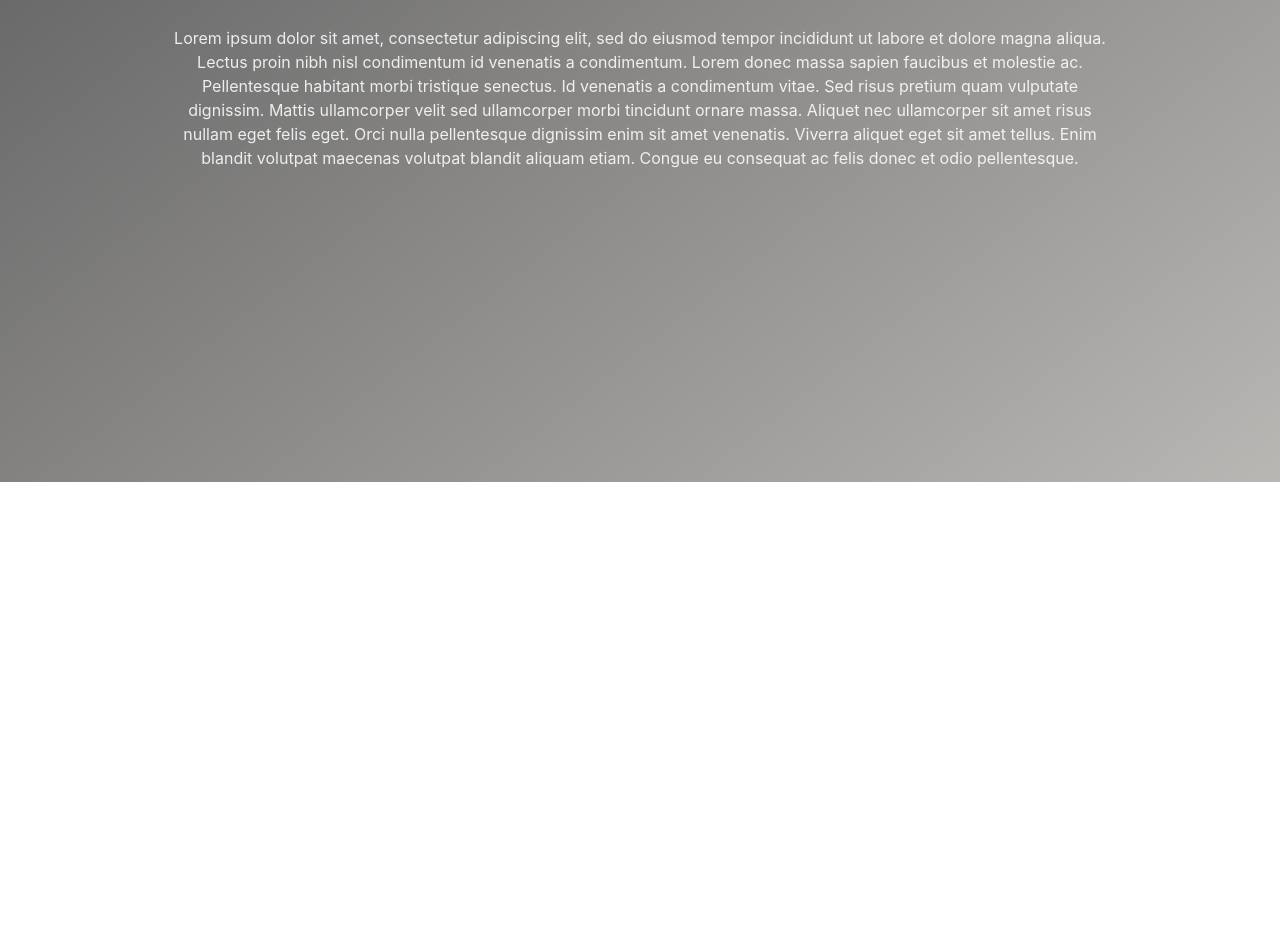
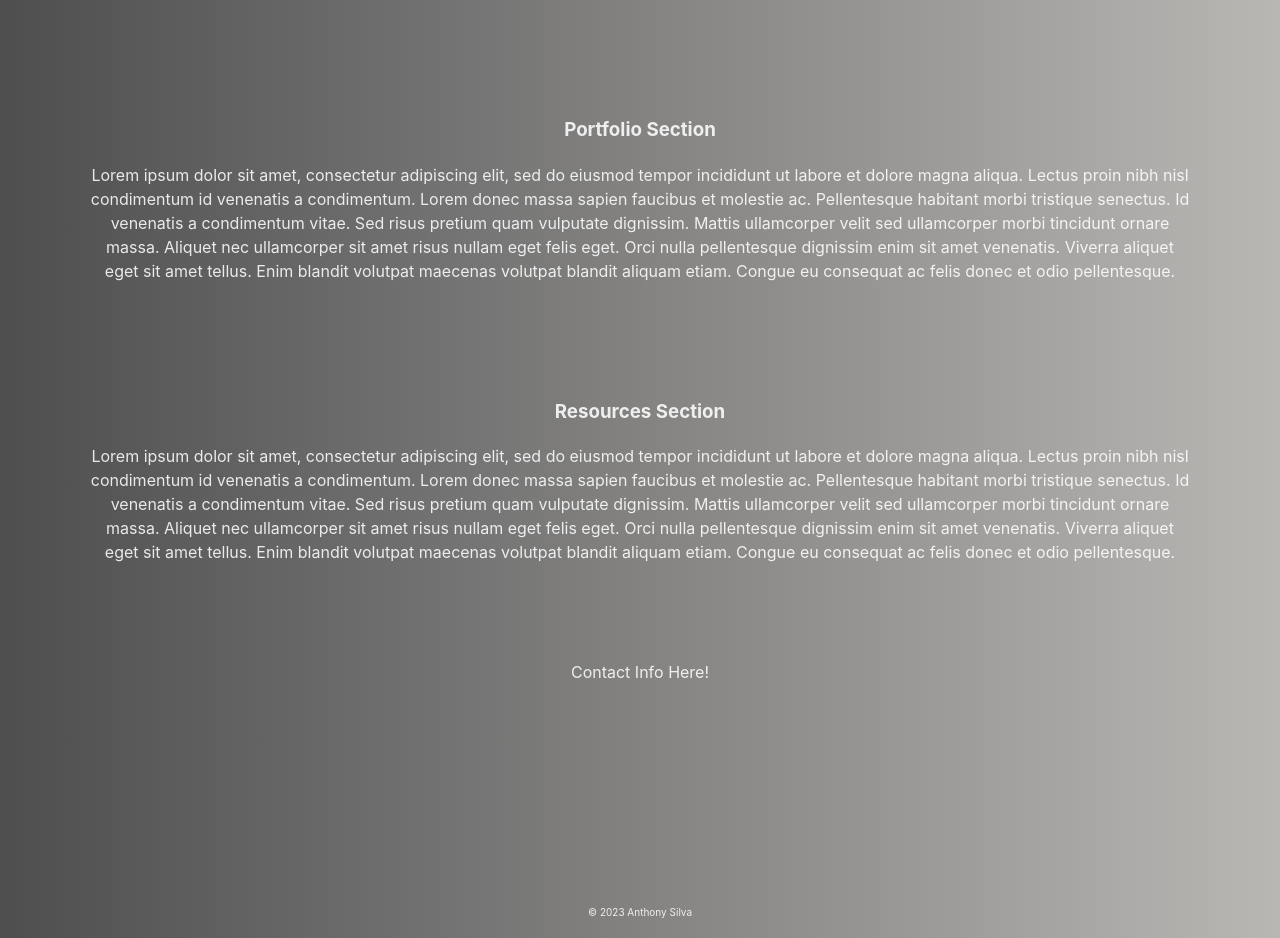
Before and after one commit to SilvaMedal/personal-website, a React (Vite) app: page / in a window 1280 px wide. Shown: the part 534-1472 px from the top of the page. Before the commit the page ends 1016 px from the top, so only its background shows below. Built offline with nearby package versions, Linux system fonts and the light colour scheme.

Commit message:
Edit design and page layout

```diff
--- a/src/App.css
+++ b/src/App.css
@@ -5,7 +5,7 @@
 #root {
   max-width: 100%;
   margin: 0 auto;
-  padding: 10rem;
+  padding: 5rem;
   text-align: center;
 }
 
@@ -14,8 +14,8 @@
   flex-direction: column; /* Arrange children in a column */
   align-items: center; /* Center horizontally */
   justify-content: center; /* Center vertically */
-  height: calc(100vh - 120px); /* Subtract navbar height */
-}
+  width: auto;
+  }
 
   .header {
     /* Define the base flex container styles */
@@ -29,8 +29,20 @@
     font-size: 4rem;
   }
 
+  .footer {
+    font-size: x-small;
+  }
+
+  .section {
+    padding-top: 80px;
+  }
+
   /* Define styles for screens smaller than medium-sized */
   @media (max-width: 768px) {
+    #root {
+      padding: 3rem;
+    }
+
     .header {
       flex-direction: column !important;
       gap: 0;
@@ -40,7 +52,9 @@
     }
     span {
       margin-top: 0.1rem;
-    }
+      line-height: 100%;
+      padding-inline: 5%;
+     }
 
   }
 
--- a/src/App.tsx
+++ b/src/App.tsx
@@ -12,6 +12,7 @@ function App() {
           <span className="revealing-text delay-2">Medal</span>
           <span className="revealing-text delay-3">Productions</span>
         </h1>
+        <section id="about" className="section">
           <h3 className="revealing-text delay-4">About Me:</h3>
           <p className="revealing-text delay-4">
             Lorem ipsum dolor sit amet, consectetur adipiscing elit, sed do
@@ -20,13 +21,50 @@ function App() {
             massa sapien faucibus et molestie ac. Pellentesque habitant morbi
             tristique senectus. Id venenatis a condimentum vitae. Sed risus
             pretium quam vulputate dignissim. Mattis ullamcorper velit sed
-          ullamcorper morbi tincidunt ornare massa. Aliquet nec ullamcorper sit
-          amet risus nullam eget felis eget. Orci nulla pellentesque dignissim
-          enim sit amet venenatis. Viverra aliquet eget sit amet tellus. Enim
-          blandit volutpat maecenas volutpat blandit aliquam etiam. Congue eu
-          consequat ac felis donec et odio pellentesque.{" "}
+            ullamcorper morbi tincidunt ornare massa. Aliquet nec ullamcorper
+            sit amet risus nullam eget felis eget. Orci nulla pellentesque
+            dignissim enim sit amet venenatis. Viverra aliquet eget sit amet
+            tellus. Enim blandit volutpat maecenas volutpat blandit aliquam
+            etiam. Congue eu consequat ac felis donec et odio pellentesque.{" "}
           </p>
+        </section>
+        <section id="portfolio" className="section">
+          <h3 className="revealing-text delay-4">Portfolio Section</h3>
+          <p className="revealing-text delay-4">
+            Lorem ipsum dolor sit amet, consectetur adipiscing elit, sed do
+            eiusmod tempor incididunt ut labore et dolore magna aliqua. Lectus
+            proin nibh nisl condimentum id venenatis a condimentum. Lorem donec
+            massa sapien faucibus et molestie ac. Pellentesque habitant morbi
+            tristique senectus. Id venenatis a condimentum vitae. Sed risus
+            pretium quam vulputate dignissim. Mattis ullamcorper velit sed
+            ullamcorper morbi tincidunt ornare massa. Aliquet nec ullamcorper
+            sit amet risus nullam eget felis eget. Orci nulla pellentesque
+            dignissim enim sit amet venenatis. Viverra aliquet eget sit amet
+            tellus. Enim blandit volutpat maecenas volutpat blandit aliquam
+            etiam. Congue eu consequat ac felis donec et odio pellentesque.{" "}
+          </p>
+        </section>
+        <section id="resources" className="section">
+          <h3 className="revealing-text delay-4">Resources Section</h3>
+          <p className="revealing-text delay-4">
+            Lorem ipsum dolor sit amet, consectetur adipiscing elit, sed do
+            eiusmod tempor incididunt ut labore et dolore magna aliqua. Lectus
+            proin nibh nisl condimentum id venenatis a condimentum. Lorem donec
+            massa sapien faucibus et molestie ac. Pellentesque habitant morbi
+            tristique senectus. Id venenatis a condimentum vitae. Sed risus
+            pretium quam vulputate dignissim. Mattis ullamcorper velit sed
+            ullamcorper morbi tincidunt ornare massa. Aliquet nec ullamcorper
+            sit amet risus nullam eget felis eget. Orci nulla pellentesque
+            dignissim enim sit amet venenatis. Viverra aliquet eget sit amet
+            tellus. Enim blandit volutpat maecenas volutpat blandit aliquam
+            etiam. Congue eu consequat ac felis donec et odio pellentesque.{" "}
+          </p>
+        </section>
+        <div id="contact" className="section">
+          Contact Info Here!
+        </div>
       </main>
+      <footer className="footer">&copy; 2023 Anthony Silva</footer>
     </>
   );
 }
--- a/src/components/Navbar.tsx
+++ b/src/components/Navbar.tsx
@@ -8,13 +8,16 @@ export function Navbar() {
           <a href="#">Home</a>
         </li>
         <li>
-          <a href="#">About</a>
+          <a href="#about">About</a>
         </li>
         <li>
-          <a href="#">Portfolio</a>
+          <a href="#portfolio">Portfolio</a>
         </li>
         <li>
-          <a href="#">Contact</a>
+          <a href="#resources">Resources</a>
+        </li>
+        <li>
+          <a href="#contact">Contact</a>
         </li>
       </ul>
     </nav>
--- a/src/index.css
+++ b/src/index.css
@@ -5,13 +5,22 @@
 
   color-scheme: light dark;
   color: rgba(255, 255, 255, 0.87);
-  background: linear-gradient(to bottom right, #4e4e4f, #b9b7b4);
+  background: linear-gradient(to right, #4e4e4f, #b9b7b4);
 
   font-synthesis: none;
   text-rendering: optimizeLegibility;
   -webkit-font-smoothing: antialiased;
   -moz-osx-font-smoothing: grayscale;
   -webkit-text-size-adjust: 100%;
+}
+
+html {
+  scroll-behavior: smooth;
+}
+
+footer {
+  margin-top: 20%;
+  /* padding-bottom: 5%; */
 }
 
 /* a {
--- a/src/styles/Navbar.css
+++ b/src/styles/Navbar.css
@@ -13,6 +13,8 @@
     color: white;
     box-shadow: 0px 2px 4px rgba(0, 0, 0, 0.1);
     z-index: 1000;
+    background: linear-gradient(to right, #4e4e4f, #b9b7b4);
+
   }
 
   .logo {
@@ -20,6 +22,7 @@
     max-width: 100%;
     object-fit: contain;
     overflow: hidden;
+    padding-top: 1%;
   }
 
   .nav-links {
```
Lines whose indentation alone changed are shown as unchanged.
